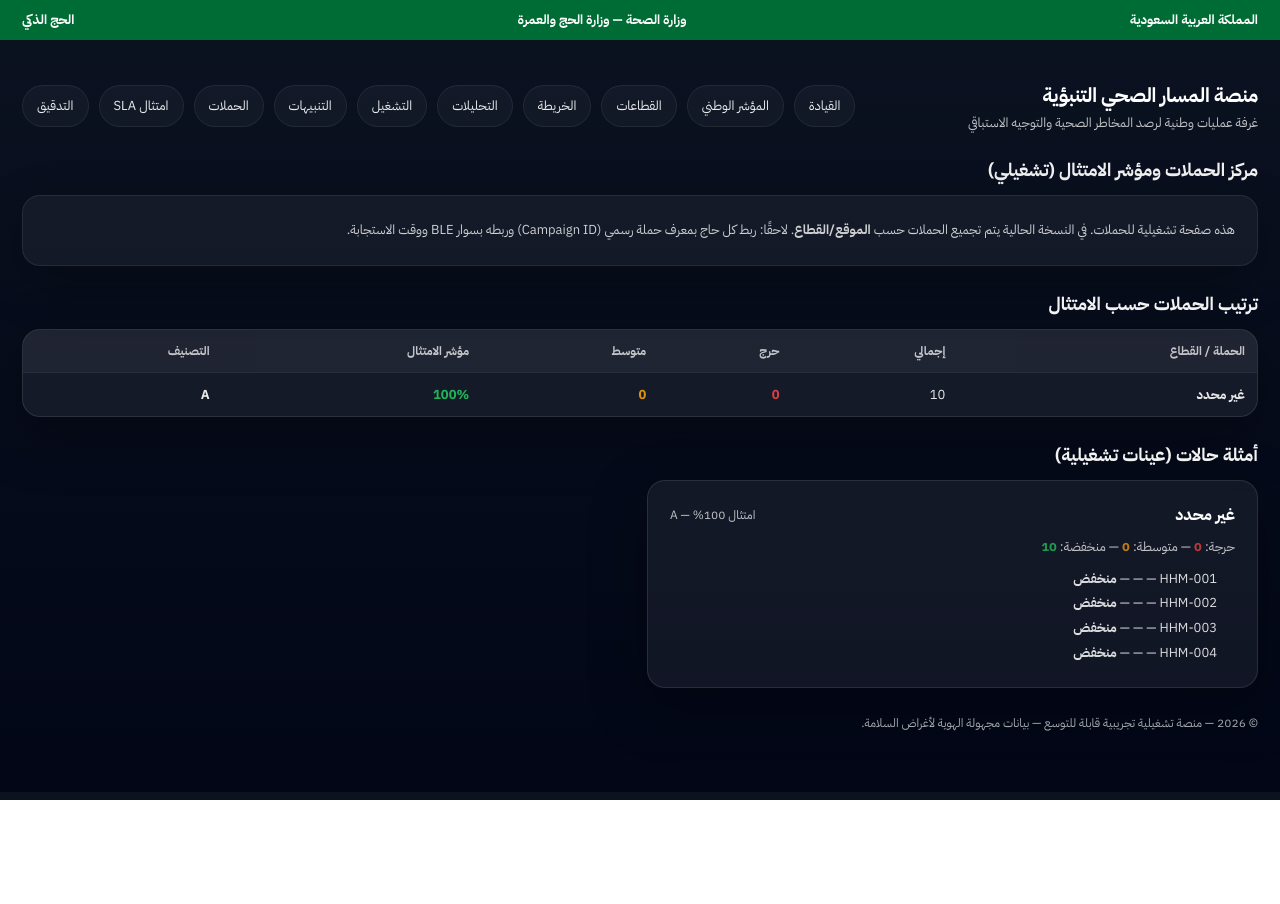
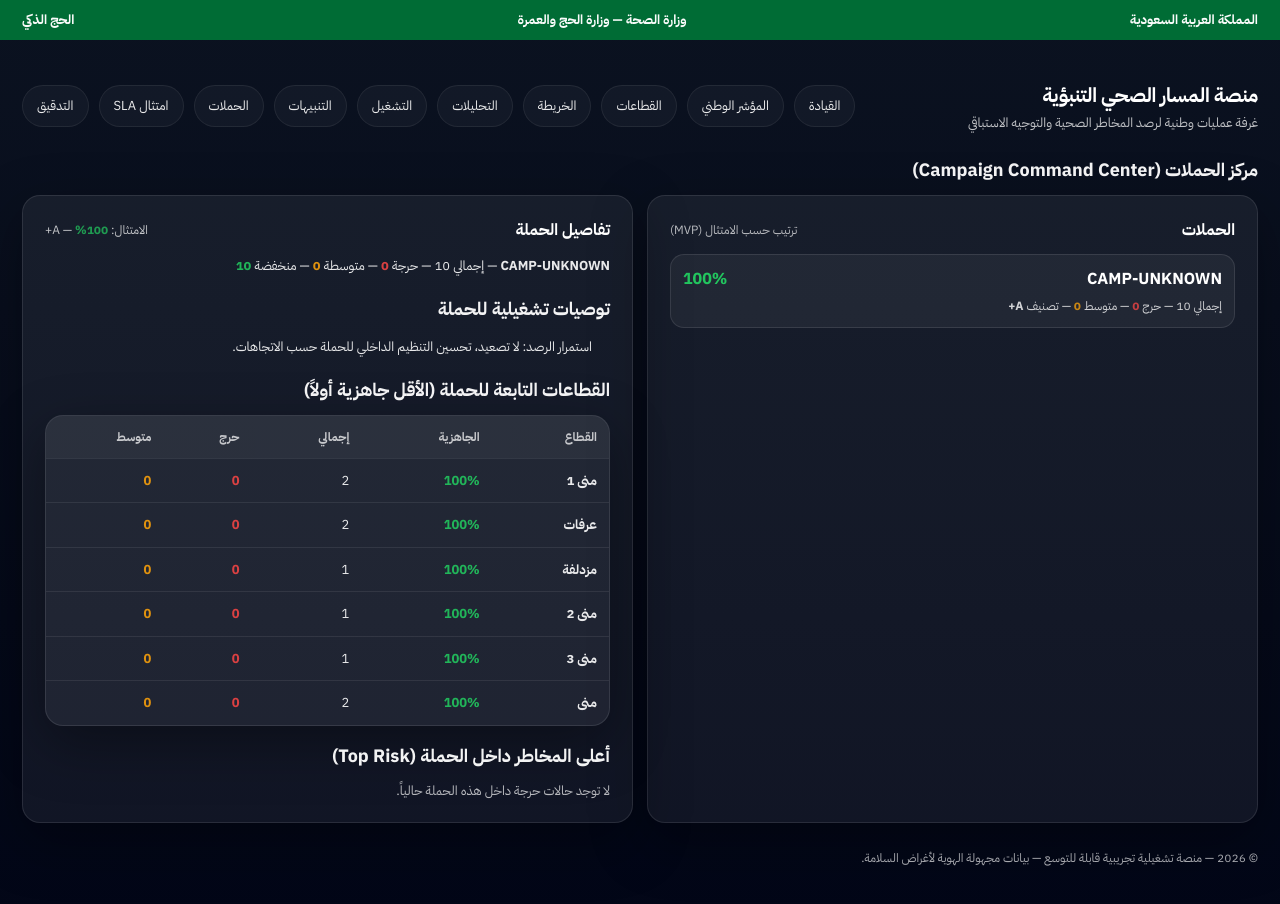
Before and after one commit to jkg9rmd8td-blip/hajj-health-monitoring, a Next.js app: page /Campaigns in a window 1280 px wide. Shown: the top 904 px of the page. Before the commit the page ends 800 px from the top, so only its background shows below. Built offline with nearby package versions, Linux system fonts and the light colour scheme.

Commit message:
Update page.js

```diff
--- a/app/Campaigns/page.js
+++ b/app/Campaigns/page.js
@@ -9,45 +9,34 @@ function normalizeRiskArabic(v) {
   return "low"
 }
 
-function riskLabel(r) {
-  return r === "critical" ? "حرج" : r === "medium" ? "متوسط" : "منخفض"
-}
-
-function scoreCampaign(c) {
-  // مؤشر امتثال تشغيلي (MVP) مبني على الاستجابة + حجم الحالات الحرجة
-  // لاحقاً نربطه بالأساور المفعلة وزمن الاستجابة الحقيقي.
-  const total = c.total || 1
-  const criticalRate = (c.critical / total) * 100
-  const mediumRate = (c.medium / total) * 100
-
-  // كلما زادت الحرجة/المتوسطة، ينخفض “الامتثال” (لأن الهدف الوقاية/الاحتواء)
-  let score = 100
-  score -= Math.round(criticalRate * 1.2)
-  score -= Math.round(mediumRate * 0.5)
-
-  // عقوبة بسيطة للحملات الكبيرة بدون مراقبة كافية (شكلية في MVP)
-  if (total >= 50) score -= 5
-  if (total >= 200) score -= 8
-
-  if (score < 0) score = 0
-  if (score > 100) score = 100
-  return score
+function readinessIndex(total, critical, medium) {
+  if (!total) return 100
+  const c = (critical / total) * 100
+  const m = (medium / total) * 100
+  let score = 100 - Math.round(c * 1.25) - Math.round(m * 0.55)
+  return Math.max(0, Math.min(100, score))
 }
 
 function grade(score) {
-  if (score >= 85) return "A"
+  if (score >= 90) return "A+"
+  if (score >= 80) return "A"
   if (score >= 70) return "B"
   if (score >= 55) return "C"
   return "D"
 }
 
+function riskLabel(r) {
+  return r === "critical" ? "حرج" : r === "medium" ? "متوسط" : "منخفض"
+}
+
 export default function Campaigns() {
   const [data, setData] = useState([])
+  const [selected, setSelected] = useState(null)
 
   useEffect(() => {
     fetch("/api/pilgrims", { cache: "no-store" })
       .then(r => r.json())
-      .then(setData)
+      .then((rows) => setData(Array.isArray(rows) ? rows : []))
       .catch(() => setData([]))
   }, [])
 
@@ -55,92 +44,199 @@ export default function Campaigns() {
     const map = new Map()
 
     for (const p of data) {
-      const loc = String(p.campaign_id ?? p.clinic_location ?? "غير محدد")
-      const risk = normalizeRiskArabic(p.risk_level)
-      const entry = map.get(loc) ?? { campaign: loc, total: 0, critical: 0, medium: 0, low: 0, sample: [] }
-      entry.total += 1
-      entry[risk] += 1
-      if (entry.sample.length < 4) entry.sample.push(p)
-      map.set(loc, entry)
+      const cid = String(p.campaign_id ?? p.campaignId ?? "CAMP-UNKNOWN")
+      const risk = normalizeRiskArabic(p.risk_level ?? p.risk)
+      const e = map.get(cid) ?? {
+        campaign_id: cid,
+        total: 0, critical: 0, medium: 0, low: 0,
+        sectors: new Map(),
+        sampleCritical: []
+      }
+
+      e.total++
+      e[risk]++
+
+      const sector = String(p.clinic_location ?? p.location ?? "غير محدد")
+      const s = e.sectors.get(sector) ?? { sector, total: 0, critical: 0, medium: 0, low: 0 }
+      s.total++
+      s[risk]++
+      e.sectors.set(sector, s)
+
+      if (risk === "critical" && e.sampleCritical.length < 6) e.sampleCritical.push(p)
+
+      map.set(cid, e)
     }
 
     const arr = Array.from(map.values()).map(c => {
-      const score = scoreCampaign(c)
-      return { ...c, complianceScore: score, grade: grade(score) }
+      const readiness = readinessIndex(c.total, c.critical, c.medium)
+      const compliance = readiness // في MVP: الامتثال التشغيلي = جاهزية (لاحقًا SLA من الأحداث)
+      const sectors = Array.from(c.sectors.values()).map(s => ({
+        ...s,
+        readiness: readinessIndex(s.total, s.critical, s.medium)
+      })).sort((a, b) => a.readiness - b.readiness)
+
+      return {
+        ...c,
+        readiness,
+        compliance,
+        grade: grade(compliance),
+        sectors
+      }
     })
 
-    return arr.sort((a, b) => (a.complianceScore - b.complianceScore) || (b.critical - a.critical))
+    return arr.sort((a, b) => (a.compliance - b.compliance) || (b.critical - a.critical))
   }, [data])
+
+  const current = selected
+    ? campaigns.find(c => c.campaign_id === selected) ?? campaigns[0] ?? null
+    : campaigns[0] ?? null
+
+  const actions = useMemo(() => {
+    if (!current) return []
+    const a = []
+    if (current.critical >= 2) {
+      a.push("رفع التأهب: توجيه فريق ميداني/إسعافي للحملة في القطاع الأكثر خطورة.")
+      a.push("إلزام الحملة بإجراءات وقائية فورية: سوائل + راحة + تقليل جهد.")
+      a.push("فتح مسار إحالة سريع للحالات الحرجة (الساعة الذهبية).")
+    } else if (current.medium >= 3) {
+      a.push("رفع المتابعة: تكثيف التوعية الوقائية داخل الحملة وتوزيع المياه.")
+      a.push("تجهيز فريق متنقل احتياطي قرب القطاع الأقل جاهزية.")
+    } else {
+      a.push("استمرار الرصد: لا تصعيد، تحسين التنظيم الداخلي للحملة حسب الاتجاهات.")
+    }
+    return a
+  }, [current])
 
   return (
     <main>
-      <div className="sectionTitle">مركز الحملات ومؤشر الامتثال (تشغيلي)</div>
+      <div className="sectionTitle">مركز الحملات (Campaign Command Center)</div>
 
-      <div className="card" style={{ opacity: .8, fontSize: 13, lineHeight: 1.9 }}>
-        هذه صفحة تشغيلية للحملات. في النسخة الحالية يتم تجميع الحملات حسب <b>الموقع/القطاع</b>.
-        لاحقًا: ربط كل حاج بمعرف حملة رسمي (Campaign ID) وربطه بسوار BLE ووقت الاستجابة.
+      <div className="grid2">
+        {/* قائمة الحملات */}
+        <div className="card">
+          <div style={{ display: "flex", justifyContent: "space-between", gap: 10, alignItems: "center" }}>
+            <div style={{ fontWeight: 900 }}>الحملات</div>
+            <div style={{ opacity: .7, fontSize: 12 }}>ترتيب حسب الامتثال (MVP)</div>
           </div>
 
-      <div className="sectionTitle">ترتيب الحملات حسب الامتثال</div>
-      <div className="card" style={{ padding: 0 }}>
+          <div style={{ marginTop: 12, display: "grid", gap: 10 }}>
+            {campaigns.map((c, i) => (
+              <button
+                key={i}
+                onClick={() => setSelected(c.campaign_id)}
+                style={{
+                  textAlign: "right",
+                  cursor: "pointer",
+                  background: "rgba(255,255,255,.05)",
+                  border: "1px solid rgba(255,255,255,.10)",
+                  borderRadius: 14,
+                  padding: 12,
+                  color: "white"
+                }}
+              >
+                <div style={{ display: "flex", justifyContent: "space-between", gap: 10, alignItems: "center" }}>
+                  <div style={{ fontWeight: 900 }}>{c.campaign_id}</div>
+                  <div style={{ fontWeight: 900 }} className={c.compliance < 70 ? "red" : c.compliance < 85 ? "amber" : "green"}>
+                    {c.compliance}%
+                  </div>
+                </div>
+                <div style={{ marginTop: 6, opacity: .8, fontSize: 12 }}>
+                  إجمالي {c.total} — حرج <b className="red">{c.critical}</b> — متوسط <b className="amber">{c.medium}</b> — تصنيف <b>{c.grade}</b>
+                </div>
+              </button>
+            ))}
+
+            {campaigns.length === 0 && (
+              <div style={{ opacity: .6 }}>لا توجد بيانات حملات (أضف campaign_id في data.json).</div>
+            )}
+          </div>
+        </div>
+
+        {/* تفاصيل الحملة */}
+        <div className="card">
+          <div style={{ display: "flex", justifyContent: "space-between", gap: 10, alignItems: "center" }}>
+            <div style={{ fontWeight: 900 }}>تفاصيل الحملة</div>
+            {current && (
+              <div style={{ opacity: .75, fontSize: 12 }}>
+                الامتثال: <b className={current.compliance < 70 ? "red" : current.compliance < 85 ? "amber" : "green"}>{current.compliance}%</b> — {current.grade}
+              </div>
+            )}
+          </div>
+
+          {!current && <div style={{ opacity: .7, marginTop: 12 }}>اختر حملة لعرض التفاصيل.</div>}
+
+          {current && (
+            <>
+              <div style={{ marginTop: 12, opacity: .9, fontSize: 13, lineHeight: 1.9 }}>
+                <b>{current.campaign_id}</b> — إجمالي {current.total} — حرجة <b className="red">{current.critical}</b> — متوسطة <b className="amber">{current.medium}</b> — منخفضة <b className="green">{current.low}</b>
+              </div>
+
+              <div className="sectionTitle" style={{ marginTop: 16 }}>توصيات تشغيلية للحملة</div>
+              <ol style={{ margin: 0, paddingRight: 18, opacity: .9, lineHeight: 2, fontSize: 13 }}>
+                {actions.map((x, i) => <li key={i}>{x}</li>)}
+              </ol>
+
+              <div className="sectionTitle" style={{ marginTop: 16 }}>القطاعات التابعة للحملة (الأقل جاهزية أولاً)</div>
+              <div className="card" style={{ padding: 0, marginTop: 10 }}>
                 <table className="table">
                   <thead>
                     <tr>
-              <th>الحملة / القطاع</th>
+                      <th>القطاع</th>
+                      <th>الجاهزية</th>
                       <th>إجمالي</th>
                       <th>حرج</th>
                       <th>متوسط</th>
-              <th>مؤشر الامتثال</th>
-              <th>التصنيف</th>
                     </tr>
                   </thead>
                   <tbody>
-            {campaigns.map((c, i) => (
+                    {current.sectors.slice(0, 6).map((s, i) => {
+                      const cls = s.readiness < 70 ? "red" : s.readiness < 85 ? "amber" : "green"
+                      return (
                         <tr key={i}>
-                <td style={{ fontWeight: 900 }}>{c.campaign}</td>
-                <td>{c.total}</td>
-                <td className="red" style={{ fontWeight: 900 }}>{c.critical}</td>
-                <td className="amber" style={{ fontWeight: 900 }}>{c.medium}</td>
-                <td className={c.complianceScore < 55 ? "red" : c.complianceScore < 70 ? "amber" : "green"} style={{ fontWeight: 900 }}>
-                  {c.complianceScore}%
-                </td>
-                <td style={{ fontWeight: 900 }}>{c.grade}</td>
+                          <td style={{ fontWeight: 900 }}>{s.sector}</td>
+                          <td className={cls} style={{ fontWeight: 900 }}>{s.readiness}%</td>
+                          <td>{s.total}</td>
+                          <td className="red" style={{ fontWeight: 900 }}>{s.critical}</td>
+                          <td className="amber" style={{ fontWeight: 900 }}>{s.medium}</td>
                         </tr>
-            ))}
+                      )
+                    })}
 
-            {campaigns.length === 0 && (
-              <tr>
-                <td colSpan={6} style={{ textAlign: "center", opacity: .6, padding: 18 }}>
-                  لا توجد بيانات.
-                </td>
-              </tr>
+                    {current.sectors.length === 0 && (
+                      <tr><td colSpan={5} style={{ textAlign: "center", opacity: .6, padding: 18 }}>لا توجد قطاعات.</td></tr>
                     )}
                   </tbody>
                 </table>
               </div>
 
-      <div className="sectionTitle">أمثلة حالات (عينات تشغيلية)</div>
-      <div className="grid2">
-        {campaigns.slice(0, 4).map((c, i) => (
-          <div className="card" key={i}>
-            <div style={{ display: "flex", justifyContent: "space-between", alignItems: "center", gap: 10 }}>
-              <div style={{ fontWeight: 900 }}>{c.campaign}</div>
-              <span style={{ opacity: .75, fontSize: 12 }}>امتثال {c.complianceScore}% — {c.grade}</span>
+              <div className="sectionTitle" style={{ marginTop: 16 }}>أعلى المخاطر داخل الحملة (Top Risk)</div>
+              <div style={{ display: "grid", gap: 10, marginTop: 10 }}>
+                {(current.sampleCritical.length ? current.sampleCritical : []).map((p, i) => (
+                  <div key={i} style={{
+                    background: "rgba(255,255,255,.05)",
+                    border: "1px solid rgba(255,255,255,.10)",
+                    borderRadius: 14,
+                    padding: 12
+                  }}>
+                    <div style={{ display: "flex", justifyContent: "space-between", gap: 10 }}>
+                      <div style={{ fontWeight: 900 }}>{p.name ?? p.id ?? "—"}</div>
+                      <div className="red" style={{ fontWeight: 900 }}>{riskLabel(normalizeRiskArabic(p.risk_level ?? p.risk))}</div>
                     </div>
-
-            <div style={{ marginTop: 10, opacity: .75, fontSize: 13 }}>
-              حرجة: <b className="red">{c.critical}</b> — متوسطة: <b className="amber">{c.medium}</b> — منخفضة: <b className="green">{c.low}</b>
+                    <div style={{ opacity: .8, fontSize: 13, marginTop: 6 }}>
+                      {p.health_status ?? "—"} — عمر {p.age ?? "—"} — {p.clinic_location ?? "—"}
+                      {p.heartRate ? ` — نبض ${p.heartRate}` : ""}
+                      {p.temperature ? ` — حرارة ${p.temperature}` : ""}
                     </div>
-
-            <ul style={{ margin: "10px 0 0", paddingRight: 18, opacity: .85, lineHeight: 1.9, fontSize: 13 }}>
-              {c.sample.map((p, idx) => (
-                <li key={idx}>
-                  {p.id} — {p.health_status ?? "—"} — <b>{riskLabel(normalizeRiskArabic(p.risk_level))}</b>
-                </li>
-              ))}
-            </ul>
                   </div>
                 ))}
+
+                {current.sampleCritical.length === 0 && (
+                  <div style={{ opacity: .7, fontSize: 13 }}>لا توجد حالات حرجة داخل هذه الحملة حالياً.</div>
+                )}
+              </div>
+            </>
+          )}
+        </div>
       </div>
     </main>
   )
```
Lines whose indentation alone changed are shown as unchanged.
